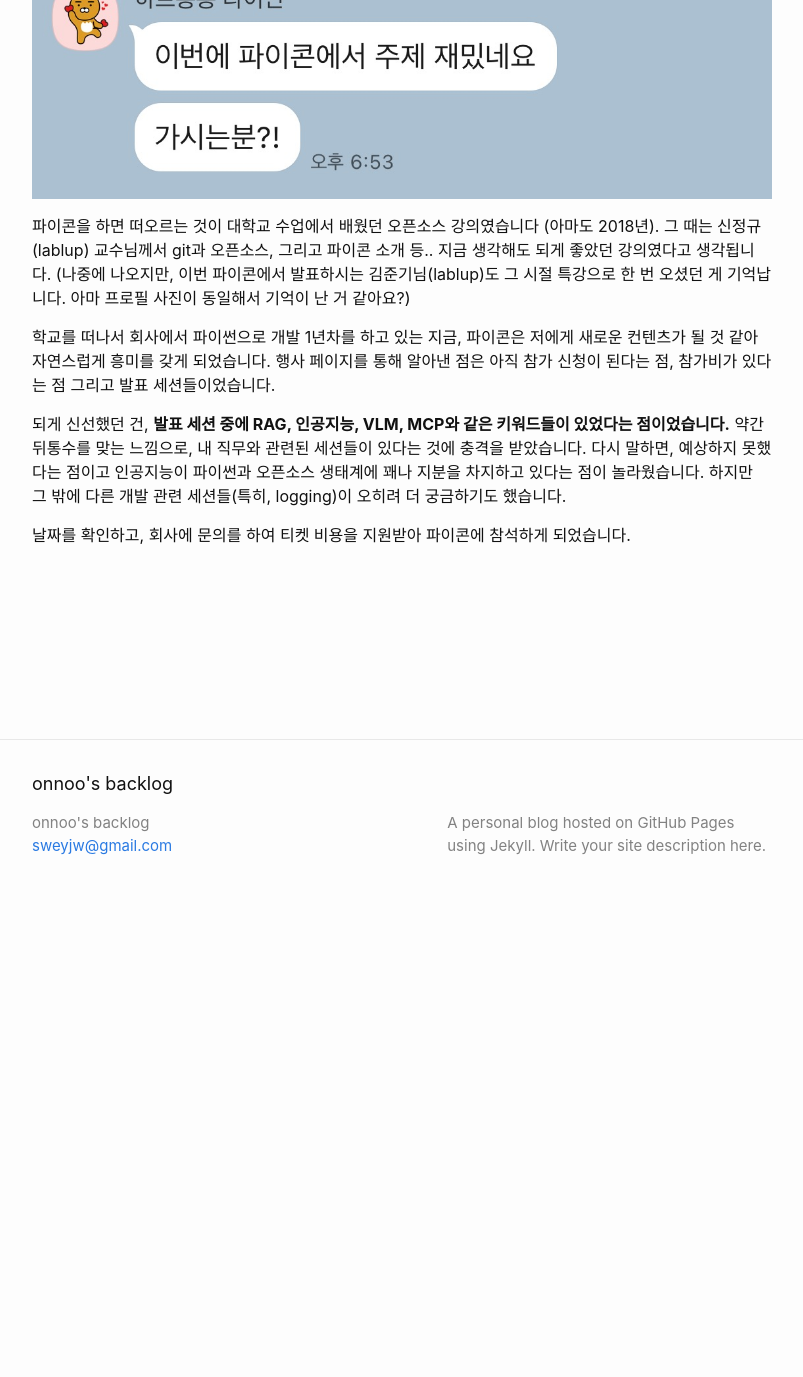
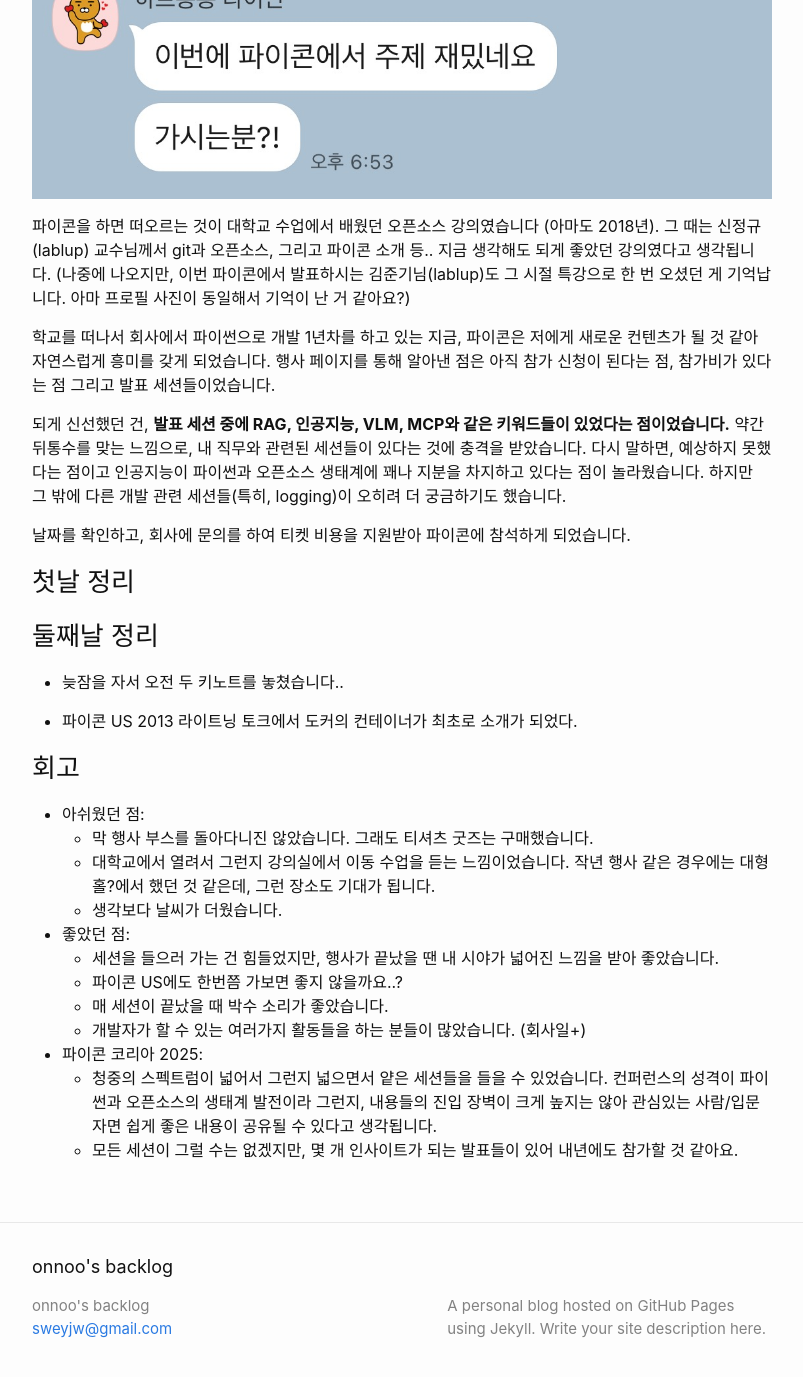
Before and after one commit to onnoo/onnoo.github.io, a Jekyll site: the page built from _posts/2025-08-28-pycon-korea-2025-후기.md, in a window 1280 px wide and 1400 px high, scrolled down 483 px. Shown: the top 1377 px of the window, without its empty margins (238-1041 px from the left). Built offline with Jekyll 4.4.1, drawn with Linux system fonts in a browser that asks for light colours.

Commit message:
Update Blog “2025-08-28-pycon-korea-2025-후기”

```diff
--- a/_posts/2025-08-28-pycon-korea-2025-후기.md
+++ b/_posts/2025-08-28-pycon-korea-2025-후기.md
@@ -26,3 +26,31 @@ tags:
 되게 신선했던 건, **발표 세션 중에 RAG, 인공지능, VLM, MCP와 같은 키워드들이 있었다는 점이었습니다.** 약간 뒤통수를 맞는 느낌으로, 내 직무와 관련된 세션들이 있다는 것에 충격을 받았습니다. 다시 말하면, 예상하지 못했다는 점이고 인공지능이 파이썬과 오픈소스 생태계에 꽤나 지분을 차지하고 있다는 점이 놀라웠습니다. 하지만 그 밖에 다른 개발 관련 세션들(특히, logging)이 오히려 더 궁금하기도 했습니다.
 
 날짜를 확인하고, 회사에 문의를 하여 티켓 비용을 지원받아 파이콘에 참석하게 되었습니다.
+
+### 첫날 정리
+
+
+### 둘째날 정리
+
+- 늦잠을 자서 오전 두 키노트를 놓쳤습니다..
+
+
+- 파이콘 US 2013 라이트닝 토크에서 도커의 컨테이너가 최초로 소개가 되었다.
+
+
+### 회고
+
+- 아쉬웠던 점:
+  - 막 행사 부스를 돌아다니진 않았습니다. 그래도 티셔츠 굿즈는 구매했습니다.
+  - 대학교에서 열려서 그런지 강의실에서 이동 수업을 듣는 느낌이었습니다. 작년 행사 같은 경우에는 대형 홀?에서 했던 것 같은데, 그런 장소도 기대가 됩니다.
+  - 생각보다 날씨가 더웠습니다.
+
+- 좋았던 점:
+  - 세션을 들으러 가는 건 힘들었지만, 행사가 끝났을 땐 내 시야가 넓어진 느낌을 받아 좋았습니다.
+  - 파이콘 US에도 한번쯤 가보면 좋지 않을까요..?
+  - 매 세션이 끝났을 때 박수 소리가 좋았습니다.
+  - 개발자가 할 수 있는 여러가지 활동들을 하는 분들이 많았습니다. (회사일+)
+
+- 파이콘 코리아 2025:
+  - 청중의 스펙트럼이 넓어서 그런지 넓으면서 얕은 세션들을 들을 수 있었습니다. 컨퍼런스의 성격이 파이썬과 오픈소스의 생태계 발전이라 그런지, 내용들의 진입 장벽이 크게 높지는 않아 관심있는 사람/입문자면 쉽게 좋은 내용이 공유될 수 있다고 생각됩니다.
+  - 모든 세션이 그럴 수는 없겠지만, 몇 개 인사이트가 되는 발표들이 있어 내년에도 참가할 것 같아요.
```
